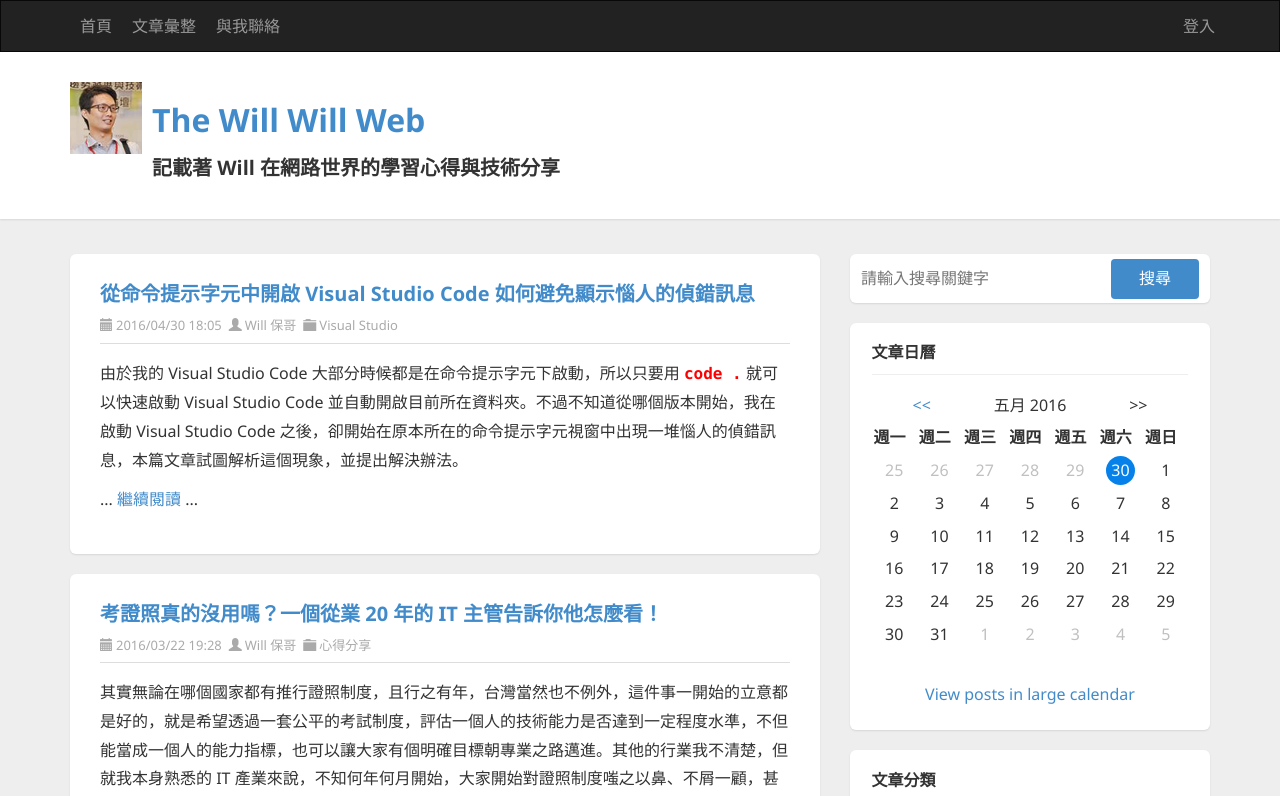
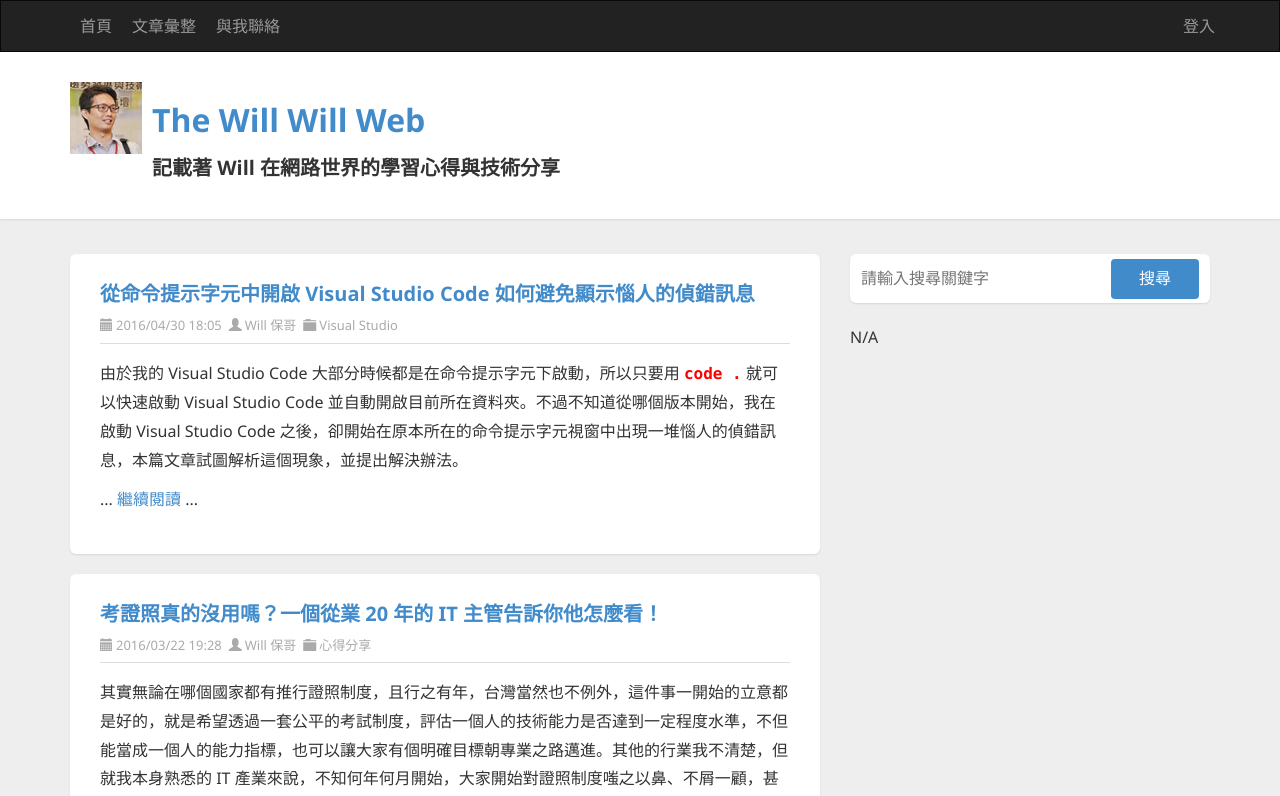
Before and after one commit to coolrare/demo0327, an Angular app: page / in a window 1280 px wide. Shown: the top 796 px of the page. Built offline with nearby package versions, Linux system fonts and the light colour scheme.

Commit message:
09 練習 ngIf 與 ngSwitch 的用法

```diff
--- a/src/app/app.component.html
+++ b/src/app/app.component.html
@@ -88,6 +88,9 @@
               </div>
             </div>
             <!-- Search END -->
+
+<div [ngSwitch]="keyword">
+  <div *ngSwitchCase="1">
 
             <!-- Calendar START -->
             <div class="widget calendar">
@@ -182,6 +185,9 @@
             </div>
             <!-- Calendar END -->
 
+  </div>
+  <div *ngSwitchCase="2">
+
             <!-- CategoryList START -->
             <div class="widget categorylist">
               <h4 class="widget-header">
@@ -208,6 +214,9 @@
             </div>
             <!-- CategoryList END -->
 
+  </div>
+  <div *ngSwitchCase="3">
+
             <!-- MVP START -->
             <div class="widget textbox">
               <h4 class="widget-header">
@@ -224,6 +233,11 @@
             </div>
             <!-- MVP END -->
 
+  </div>
+  <div *ngSwitchDefault>
+    N/A
+  </div>
+</div>
           </div>
         </aside>
         <!-- Aside END -->
```
